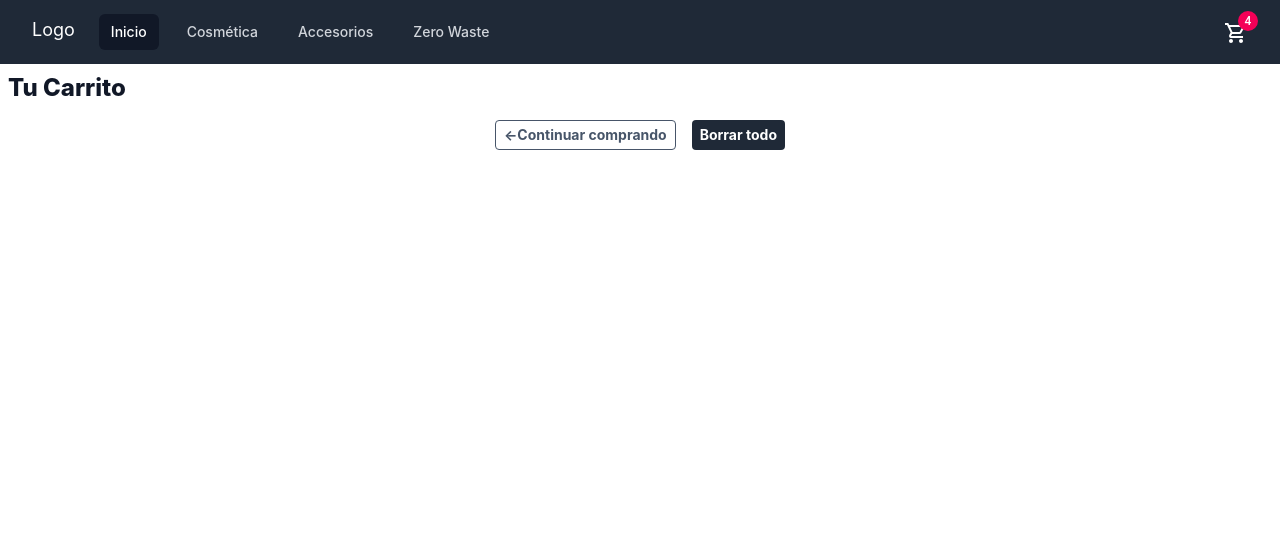
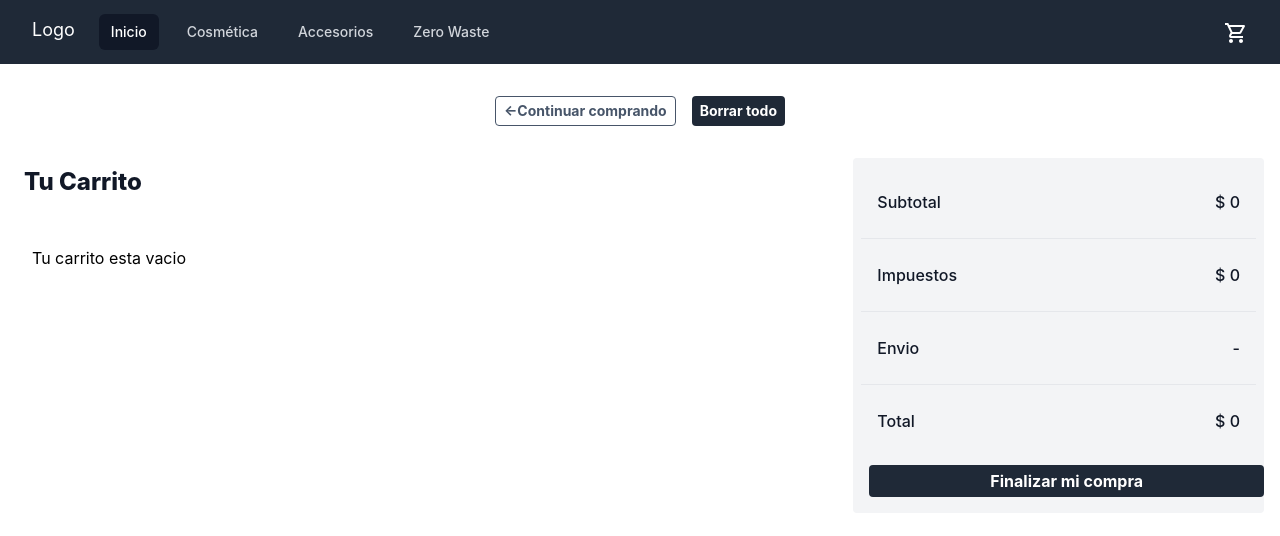
Before and after one commit to manuela-cepeda/ecommerce-react, a React (Create React App) app: page /cart in a window 1280 px wide. Shown: the top 536 px of the page. Built offline with nearby package versions, Linux system fonts and the light colour scheme.

Commit message:
9no desafio

```diff
--- a/src/components/Cart.js
+++ b/src/components/Cart.js
@@ -6,12 +6,30 @@ import { Link } from "react-router-dom";
 export const Cart = () => {
 
   const {cartList, deleteCart, deleteItem}=useContext(CartContext)
+  const subtotal = cartList.reduce((a, b) => a + (b['price'] * b['cant'] | 0), 0)
+  const impuestos = subtotal* 0.21;
 
   return (
     <>
-     <h2 className="text-2xl m-2 font-extrabold text-gray-900">Tu Carrito</h2>
-    {cartList?.map((product) => (
-      <div key={product.id} className=" py-10 px-4" >
+
+     <div className=" flex justify-center my-6 text-sm font-medium ">
+    <Link to='/' className="btn flex-none  btn text-slate-600 border border-slate-600" >
+    <span aria-hidden="true"> &larr;</span>
+          Continuar comprando
+        </Link>
+      <button className="btn btn-blue" onClick={deleteCart}  >
+         Borrar todo
+        </button>
+      </div>
+
+    <div className=' container mx-auto px-4  lg:grid lg:grid-cols-3 lg:gap-2 '>
+
+    <div className='col-span-2'>
+    <h2 className=" text-2xl m-2 font-extrabold text-gray-900">Tu Carrito</h2>
+    {cartList.length > 0
+    ?
+    cartList?.map((product) => (
+      <div key={product.id} className="container mx-auto py-10 px-4" >
     <div className="flex font-sans">
     <div className="flex-none w-48 relative">
       <img
@@ -25,37 +43,62 @@ export const Cart = () => {
         {product.name}
         </h1>
         <div className="text-lg font-semibold text-slate-500">
-        {product.price}
+        $ {product.price * product.cant}
         </div>
-        <div className="w-full flex-none text-sm font-medium text-slate-700 my-2">
+        <div className="w-full flex-none text-sm font-medium text-slate-700 my-1">
         {product.stock ? ' en stock' : 'sin stock'}
+        </div>
+        <div className="w-full flex-none text-sm font-medium text-slate-700 my-1">
+        {product.cant} items
+        </div>
+        <div className="w-full flex-none text-sm font-medium text-slate-700 my-1">
+        $ {product.price}
         </div>
       </div>
 
-      <div className=" mb-6 text-sm font-medium  ">
-        {product.cant} items
-      <button className="btn btn-blue" onClick={()=>{deleteItem(product.id)}}  >
+      <div className="-mx-2 mb-2 text-sm font-medium  ">
+
+        <button className="btn btn-blue" onClick={()=>{deleteItem(product.id)}}  >
           Borrar
         </button>
       </div>
-      <p className="text-sm text-slate-700">
+      <p className="  text-xs text-slate-700">
         Envio Gratis a todo el país.
       </p>
     </form>
     </div>
     </div>
+    ))
+    :  <p className='container mx-auto py-10 px-4'>Tu carrito esta vacio</p>
+    }
+    </div>
+    <div className='p-2 h-fit bg-gray-100 rounded' >
+    <div className="border-b border-gray-200 py-6 px-4 flex justify-between text-base font-medium text-gray-900">
+      <p>Subtotal</p>
+      <p>$ {subtotal}</p>
+    </div>
+    <div className="border-b border-gray-200 py-6 px-4 flex justify-between text-base font-medium text-gray-900">
+      <p>Impuestos</p>
+      <p>$ {impuestos}</p>
+    </div>
+    <div className="border-b border-gray-200 py-6 px-4 flex justify-between text-base font-medium text-gray-900">
+      <p>Envio</p>
+      <p>-</p>
+    </div>
+    <div className="font-bold py-6 px-4 flex justify-between text-base font-medium text-gray-900">
+      <p>Total</p>
+      <p>$ {subtotal + impuestos}</p>
+    </div>
 
-    ))}
+    <button className=' w-full btn btn-blue'
+    >
+   Finalizar mi compra
+  </button>
 
-    <div className=" flex justify-center mb-6 text-sm font-medium ">
-    <Link to='/' className="btn flex-none flex items-center justify-center btn text-slate-600 border border-slate-600" >
-    <span aria-hidden="true"> &larr;</span>
-          Continuar comprando
-        </Link>
-      <button className="btn btn-blue" onClick={deleteCart}  >
-         Borrar todo
-        </button>
-      </div>
+    </div>
+
+    </div>
+
     </>
 
   )
--- a/src/components/CartContext.js
+++ b/src/components/CartContext.js
@@ -6,6 +6,14 @@ export const CartContext = createContext();
 const CartContextProvider = ({children}) => {
 
     const [cartList, setCartList] = useState([])
+
+
+
+    const  cartCant = () => {
+
+        return cartList.map(item => item.cant).reduce((prev, curr) => prev + curr, 0);
+     }
+
 
     const addToCart = (item, cant) => {
         let found = cartList.find(product => product.id === item.id);
@@ -35,7 +43,7 @@ const CartContextProvider = ({children}) => {
         setCartList(result);
       }
     return(
-        <CartContext.Provider value={{cartList, addToCart, deleteCart, deleteItem}}>
+        <CartContext.Provider value={{cartList, addToCart, deleteCart, deleteItem, cartCant}}>
             {children}
         </CartContext.Provider>
     );
--- a/src/components/CartWidget.js
+++ b/src/components/CartWidget.js
@@ -1,13 +1,17 @@
 import { Badge } from '@material-ui/core';
 import { ShoppingCartOutlined } from '@material-ui/icons';
+import { useContext } from 'react';
 import { Link } from 'react-router-dom';
+import { CartContext } from './CartContext';
 
 
  const CartWidget = () => {
+
+    const {cartCant}=useContext(CartContext)
   return (
       <>
       <Link to='/cart'>
-      <Badge badgeContent={4} color="secondary">
+      <Badge badgeContent={cartCant()} color="secondary">
           <ShoppingCartOutlined className='text-white' />
        </Badge>
        </Link>
--- a/src/components/Item.js
+++ b/src/components/Item.js
@@ -24,7 +24,7 @@ import { Link } from "react-router-dom";
         </h3>
         <p className="mt-1 text-sm text-gray-500">{product.color}</p>
         </div>
-        <p className="text-sm font-medium text-gray-900">{product.price}</p>
+        <p className="text-sm font-medium text-gray-900"> $ {product.price}</p>
     </div>
     </div>
     )
--- a/src/components/ItemDetails.js
+++ b/src/components/ItemDetails.js
@@ -36,7 +36,7 @@ const ItemDetails = ({product}) => {
         {product.name}
         </h1>
         <div className="text-lg font-semibold text-slate-500">
-        {product.price}
+        $ {product.price}
         </div>
         <div className="w-full flex-none text-sm font-medium text-slate-700 my-2">
         {product.stock} unidades en stock
--- a/src/utils/datos.js
+++ b/src/utils/datos.js
@@ -5,7 +5,7 @@ const products = [
       href: '#',
       imageSrc: 'https://images.pexels.com/photos/4465124/pexels-photo-4465124.jpeg',
       imageAlt: "Crema hidratante",
-      price: '$800',
+      price: 800,
       size: '100ml',
       stock: 10,
       category: 1
@@ -16,7 +16,7 @@ const products = [
         href: '#',
         imageSrc: 'https://images.pexels.com/photos/8128069/pexels-photo-8128069.jpeg',
         imageAlt: "Tónico Tea Tree",
-        price: '$1000',
+        price:  1000,
         size: '200ml',
         stock: 10,
         category: 1
@@ -27,7 +27,7 @@ const products = [
         href: '#',
         imageSrc: 'https://images.pexels.com/photos/5462207/pexels-photo-5462207.jpeg',
         imageAlt: "Serum Vitamina C",
-        price: '$1500',
+        price:  1500,
         size: '200ml',
         stock: 10,
         category: 1
@@ -38,7 +38,7 @@ const products = [
         href: '#',
         imageSrc: 'https://images.pexels.com/photos/6621471/pexels-photo-6621471.jpeg',
         imageAlt: "Jabones corporales",
-        price: '$800',
+        price:  800,
         size: '-',
         stock: 10,
         category: 1
@@ -49,7 +49,7 @@ const products = [
         href: '#',
         imageSrc: 'https://images.pexels.com/photos/6621434/pexels-photo-6621434.jpeg',
         imageAlt: "Spa Facial Set",
-        price: '$1000',
+        price:  1000,
         size: '-',
         stock: 10,
         category: 2
@@ -60,7 +60,7 @@ const products = [
         href: '#',
         imageSrc: 'https://images.pexels.com/photos/3737592/pexels-photo-3737592.jpeg',
         imageAlt: "Cepillo Bambu",
-        price: '$700',
+        price:  700,
         size: '-',
         stock: 10,
         category: 3
@@ -71,7 +71,7 @@ const products = [
         href: '#',
         imageSrc: 'https://images.pexels.com/photos/5938412/pexels-photo-5938412.jpeg',
         imageAlt: "Copa Menstrual",
-        price: '$700',
+        price:  700,
         size: '-',
         stock: 10,
         category: 3
@@ -82,7 +82,7 @@ const products = [
         href: '#',
         imageSrc: 'https://images.pexels.com/photos/7262902/pexels-photo-7262902.jpeg',
         imageAlt: "Sorbete metálico",
-        price: '$500',
+        price:  500,
         size: '-',
         stock: 10,
         category: 3
```
